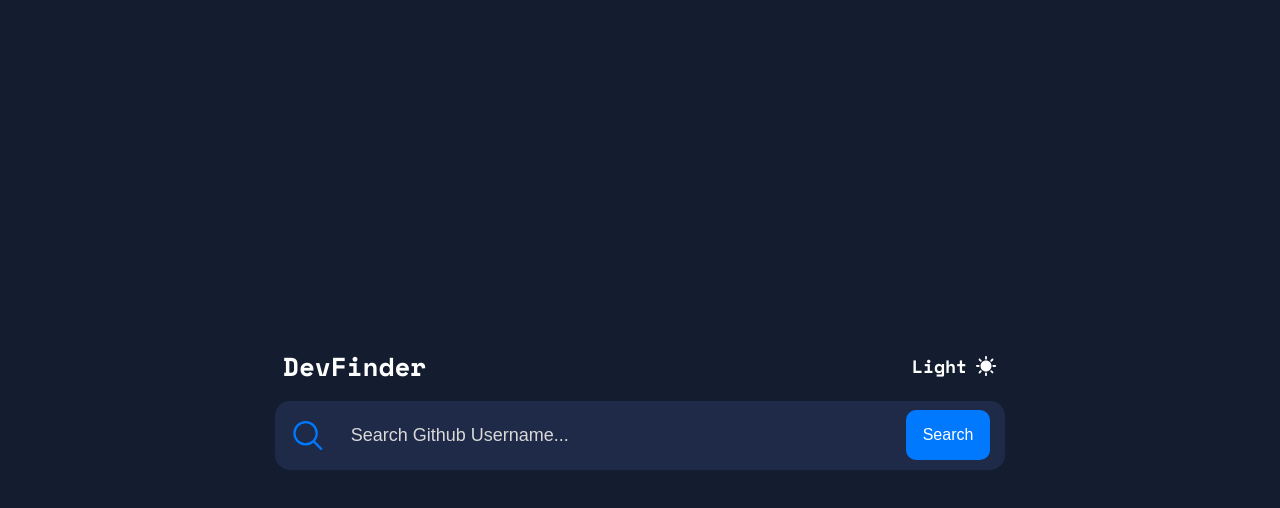
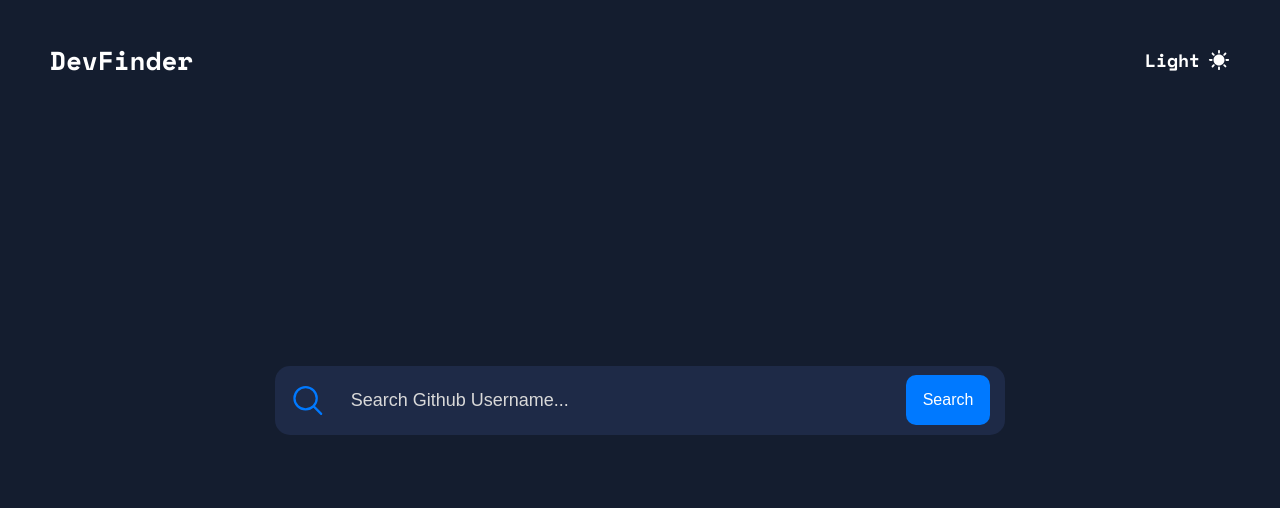
Before and after one commit to Tiaguh/GitHub-user-search-app, a React (Create React App) app: page / in a window 1280 px wide. Shown: the top 508 px of the page. Built offline with nearby package versions, Linux system fonts and the light colour scheme.

Commit message:
fixing bugs

```diff
--- a/src/App.css
+++ b/src/App.css
@@ -18,20 +18,18 @@ a:focus {
 
   display: flex;
   flex-direction: column;
-
-  justify-content: center;
   align-items: center;
 }
 
 header {
-  width: 730px;
-  height: 70px;
+  width: 100vw;
+  height: 15vh;
 
   display: flex;
   justify-content: space-between;
   align-items: center;
 
-  padding-inline: 8px;
+  padding-inline: 50px;
 }
 
 header h1 {
@@ -54,6 +52,16 @@ header button .button-icon {
 
   font-family: "Space Mono", monospace;
   font-size: 12px;
+}
+
+.form-container {
+  width: 100vw;
+
+  display: flex;
+  flex-direction: column;
+
+  align-items: center;
+  justify-content: center;
 }
 
 form {
@@ -147,6 +155,7 @@ form button {
 
   display: flex;
   justify-content: space-between;
+  align-items: center;
 }
 
 .user-info-container main h1 {
@@ -166,6 +175,13 @@ form button {
 .user-info-container main h3 {
   font-family: "Space Mono", monospace;
   font-size: 16px;
+
+  color: #FFF;
+}
+
+.user-info-container main p {
+  font-family: "Space Mono", monospace;
+  font-size: 15px;
 
   color: #FFF;
 }
--- a/src/App.js
+++ b/src/App.js
@@ -9,27 +9,42 @@ import { IoIosLink } from "react-icons/io";
 import { FaMoon } from "react-icons/fa6";
 import axios from 'axios';
 
+import { ToastContainer } from 'react-toastify';
+import 'react-toastify/dist/ReactToastify.css';
+
+import { toast } from 'react-toastify';
+
 export default function App() {
   const [background, setBackground] = useState(false);
   const [userName, setUserName] = useState("");
   const [userData, setUserData] = useState(null);
-  const [error, setError] = useState(null);
+
+  console.log(userData);
 
   async function getUser(e) {
     e.preventDefault();
     try {
       const response = await axios.get(`https://api.github.com/users/${userName}`);
       setUserData(response.data);
-      setError(null);
     } catch (error) {
-      setError(error.response.data.message);
-      setUserData(null);
+      toast.error("Failed to fetch user data. Please try again later.", {
+        position: "top-right",
+        autoClose: 5000,
+        hideProgressBar: false,
+        closeOnClick: true,
+        pauseOnHover: true,
+        draggable: true,
+        progress: undefined,
+        theme: "dark",
+      });
     }
   }
 
   return (
     <div className="container" style={{ background: background ? "#F1F1F1" : "#141d2f" }}>
+
       <header>
+
         <h1 style={{ color: background ? "#000" : "#FFF" }}>DevFinder</h1>
         <button onClick={() => setBackground(!background)}>
           <div className='button-icon'>
@@ -50,7 +65,13 @@ export default function App() {
 
           </div>
         </button>
+
       </header>
+
+      <div
+        style={{ height: userData ? "82vh" : "70vh" }}
+        className="form-container"
+      >
 
         <form
           onSubmit={(e) => getUser(e)}
@@ -65,22 +86,23 @@ export default function App() {
           <button onClick={(e) => getUser(e)}>Search</button>
         </form>
 
-      {error && <p style={{ color: 'red' }}>{error}</p>}
-
         {userData && (
           <div className="user-info-container" style={{ background: background ? "#FFF" : "#1e2a47" }}>
             <main>
               <img src={userData.avatar_url} alt="User Avatar" />
 
               <div className="user-info">
+
                 <div>
                   <h1 style={{ color: background ? "#000" : "#FFF" }}>{userData.name}</h1>
                   <h2>{userData.login}</h2>
                   <h3 style={{ color: background ? "#D9D9D9" : "#FFF" }}>{userData.bio}</h3>
                 </div>
+
                 <div>
                   <p>Joined: {new Date(userData.created_at).toLocaleDateString()}</p>
                 </div>
+
               </div>
             </main>
 
@@ -126,5 +148,9 @@ export default function App() {
           </div>
         )}
       </div>
+
+      <ToastContainer />
+
+    </div>
   );
 }
```
Lines whose indentation alone changed are shown as unchanged.
